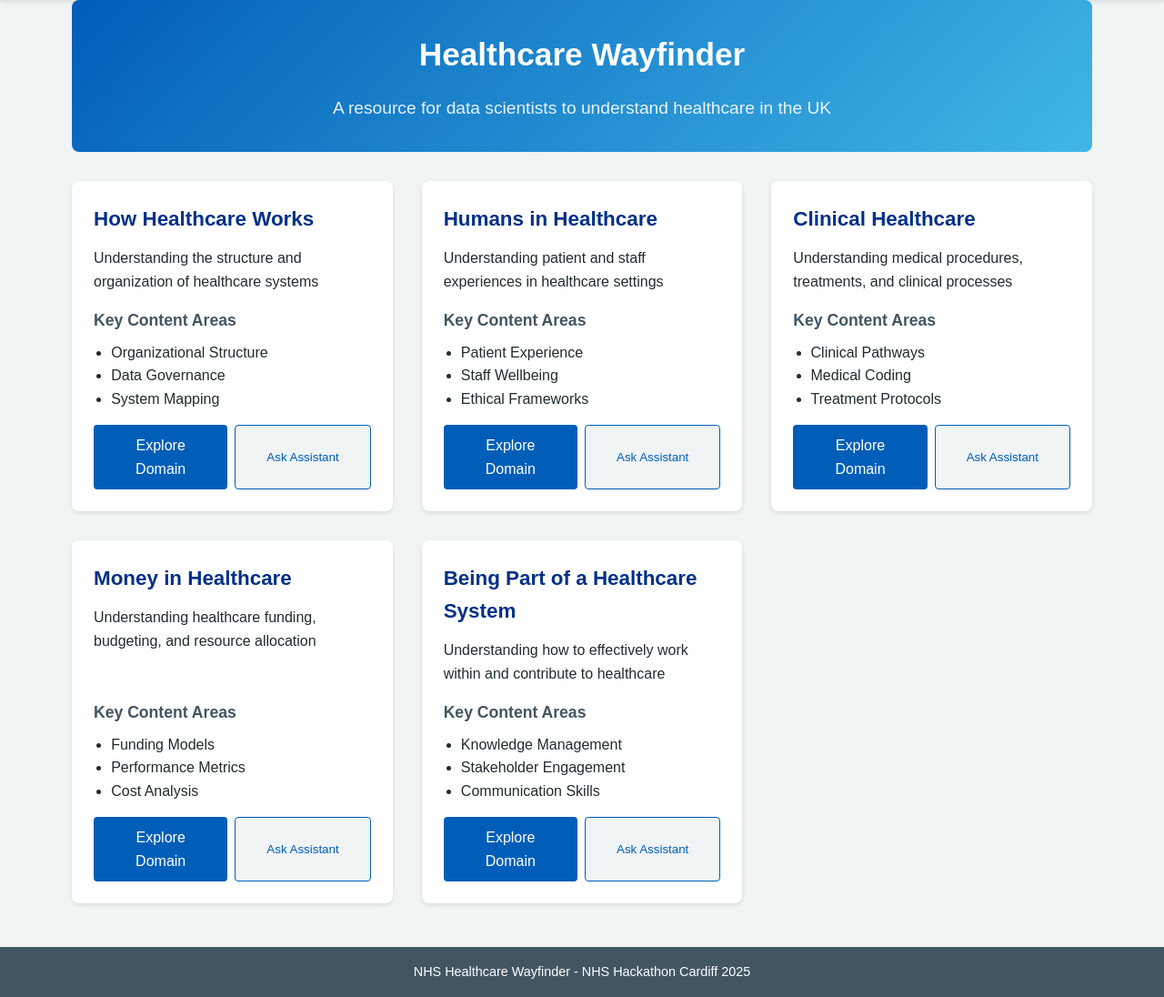
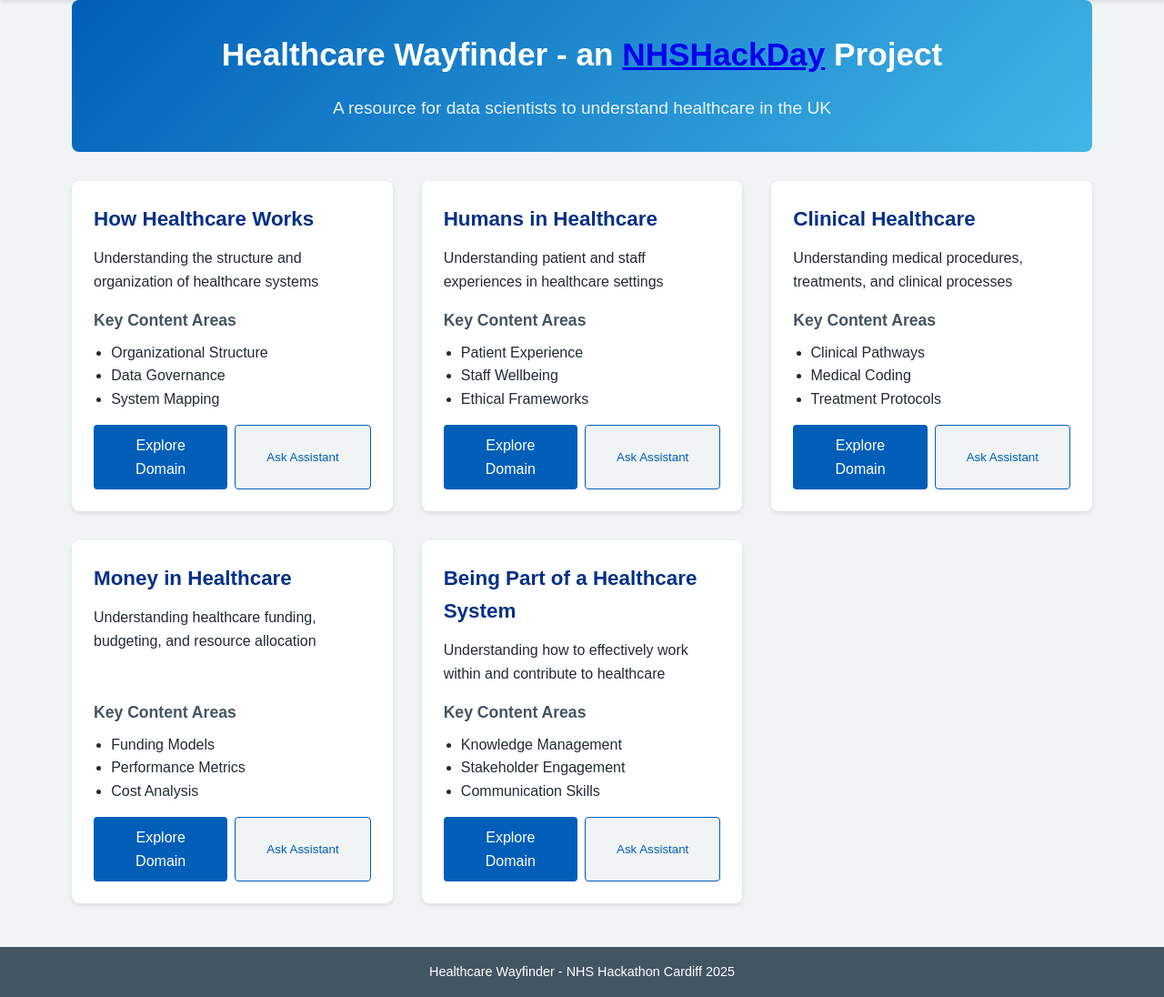
Before and after one commit to regulate-tech/nhshackdaydewisdream, a Flask app: page / in a window 1280 px wide. Shown: the part 74-1170 px from the top of the page at 91% size. Run offline with Flask 3, Linux system fonts and the light colour scheme.

Commit message:
Add NHS Hack Day links etc

```diff
--- a/templates/base.html
+++ b/templates/base.html
@@ -62,7 +62,7 @@
 
     <footer>
         <div class="container">
-            <p>NHS Healthcare Wayfinder - NHS Hackathon Cardiff 2025</p>
+            <p>Healthcare Wayfinder - NHS Hackathon Cardiff 2025</p>
         </div>
     </footer>
 
--- a/templates/index.html
+++ b/templates/index.html
@@ -4,7 +4,8 @@
 
 {% block content %}
     <div class="hero-section">
-    <h2>Healthcare Wayfinder</h2>
+
+    <h2>Healthcare Wayfinder - an <a href="https://nhshackday.com" target="_blank">NHSHackDay</a> Project</h2>
     <p class="subtitle">A resource for data scientists to understand healthcare in the UK</p>
 </div>
 
```
